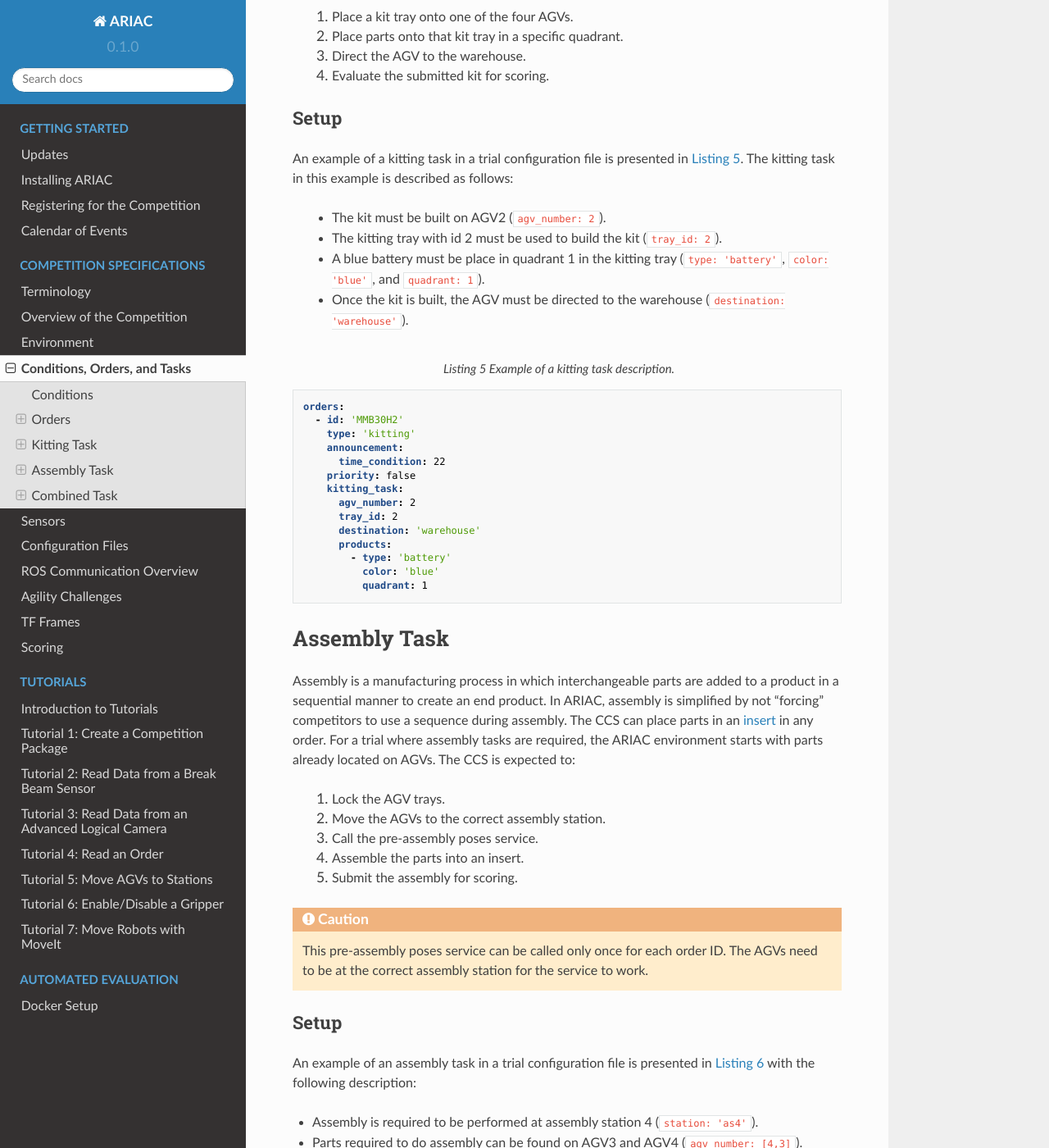
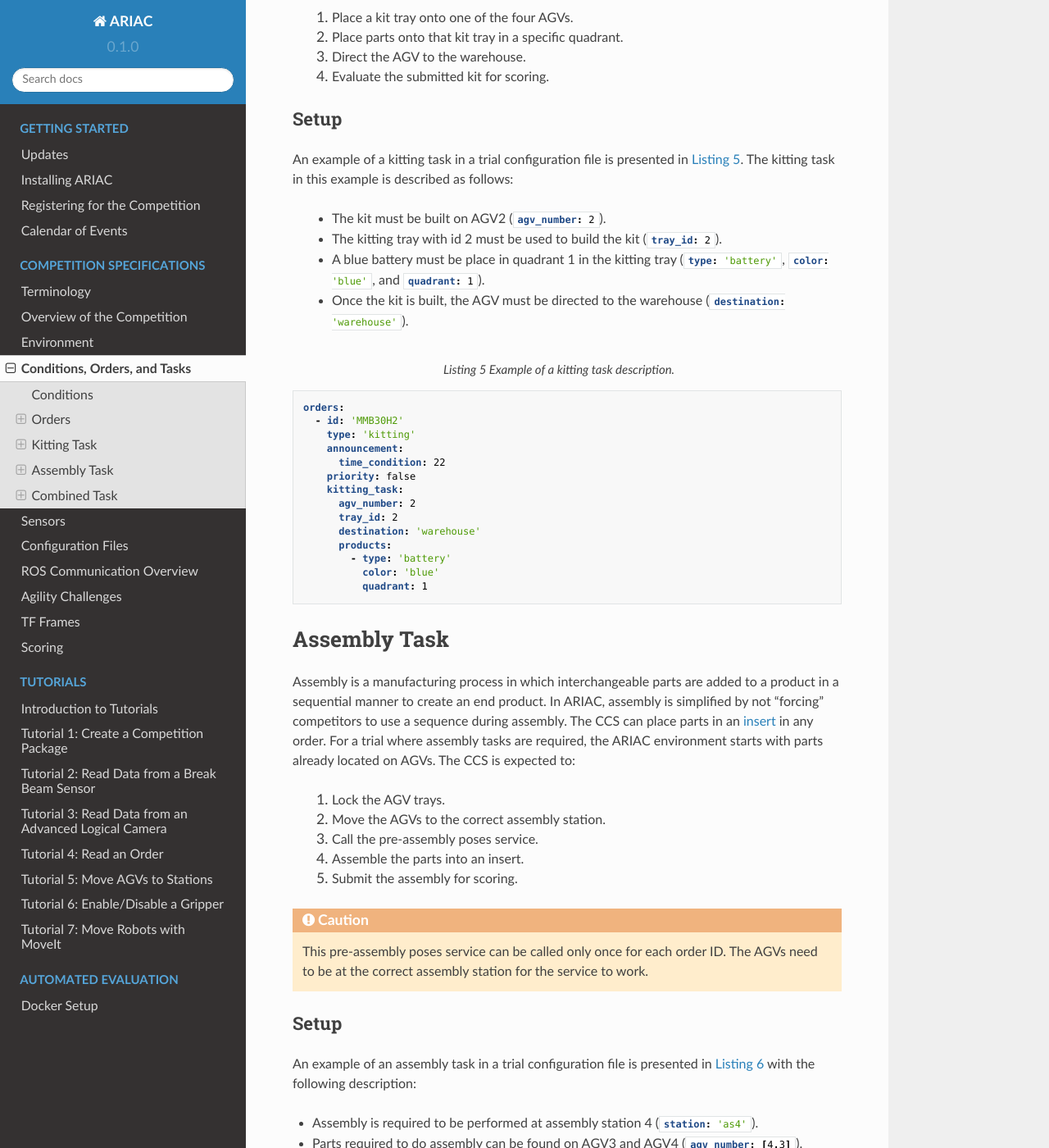
Before and after one commit to usnistgov/ARIAC, a Sphinx documentation site: the page built from docs/competition/orders.rst, in a window 1280 px wide and 1400 px high, scrolled down 2592 px. Shown: the whole window at 82% size. Built offline with Sphinx 7.4.7 and the Read the Docs theme 2.0.0, drawn with Linux system fonts in a browser that asks for light colours; some of the changed lines change nothing that is shown.

Commit message:
documentation on orders

```diff
--- a/docs/competition/orders.rst
+++ b/docs/competition/orders.rst
@@ -42,7 +42,7 @@
           color: 'red'
 
   * **Submission condition**: When this condition is used, an order or a challenge is announced as soon as another order is submitted.
-    :numref:`submission-condition` shows an example of a submission condition which announces an order or a challenge when the order ``'MMB30H56'`` is submitted.
+    :numref:`submission-condition` shows an example of a submission condition which announces an order or a challenge when the order :yaml:`'MMB30H56'` is submitted.
 
 
     .. code-block:: yaml
@@ -61,14 +61,14 @@
 An order is an intruction containing information on a task (:ref:`KITTING_TASK`, :ref:`ASSEMBLY_TASK`, or :ref:`COMBINED_TASK`).
 Each task consists of at least one part of a specific color and type. Orders are published on the topic :red:`/ariac/orders`. An order has the following specifications:
 
-  * ``id`` (string): Each order in a trial has a unique id. If the trial is generated by the ARIAC GUI, the ids will be auto-generated. For competitors who write trial configuration files by hand, a unique id must be provided for each order in the trial file.
-  * ``type`` (string): Each order has a unique type which can take one of the following three values:
+  * :yaml:`id` (string): Each order in a trial has a unique id. If the trial is generated by the ARIAC GUI, the ids will be auto-generated. For competitors who write trial configuration files by hand, a unique id must be provided for each order in the trial file.
+  * :yaml:`type` (string): Each order has a unique type which can take one of the following three values:
 
-    * ``'kitting'``: Only kitting is to be performed.
-    * ``'assembly'``: Only assembly is to be performed.
-    * ``'combined'``: Both kitting and assembly are to be performed.
-  * ``priority`` (boolean): Each order has a priority. When set to `false` the order is a regular order and when set to `true`, the order is of high priority.
-  * ``announcement``: One of the 3 :ref:`CONDITIONS`.
+    * :yaml:`'kitting'`: Only kitting is to be performed.
+    * :yaml:`'assembly'`: Only assembly is to be performed.
+    * :yaml:`'combined'`: Both kitting and assembly are to be performed.
+  * :yaml:`priority` (boolean): Each order has a priority. When set to :yaml:`false` the order is a regular order and when set to :yaml:`true`, the order is of high priority.
+  * :yaml:`announcement`: One of the 3 :ref:`CONDITIONS`.
   * Manufacturing task: Only one of the manufacturing tasks below must be provided:
 
     * :ref:`KITTING_TASK`: Only kitting is to be performed.
@@ -115,7 +115,7 @@
 Kitting Task
 ------------
 
-Kitting is the process which groups separate but related parts as one unit. For a kitting task, the :term:`CCS<Competitor Control System (CCS)>` is expected to:
+Kitting is the process which groups separate but related parts as one unit. For a kitting task, the :abbr:`CCS (Competitor Control System)` is expected to:
 
   1. Place a kit tray onto one of the four AGVs.
   2. Place parts onto that kit tray in a specific quadrant.
@@ -127,10 +127,10 @@
 
 An example of a kitting task in a trial configuration file is presented in :numref:`kitting-task-yaml`. The kitting task in this example is described as follows:
 
-  - The kit must be built on AGV2 (``agv_number: 2``).
-  - The kitting tray with id 2 must be used to build the kit (``tray_id: 2``).
-  - A blue battery must be place in quadrant 1 in the kitting tray (``type: 'battery'``, ``color: 'blue'``, and ``quadrant: 1``).
-  - Once the kit is built, the AGV must be directed to the warehouse  (``destination: 'warehouse'``).
+  - The kit must be built on AGV2 (:yaml:`agv_number: 2`).
+  - The kitting tray with id 2 must be used to build the kit (:yaml:`tray_id: 2`).
+  - A blue battery must be place in quadrant 1 in the kitting tray (:yaml:`type: 'battery'`, :yaml:`color: 'blue'`, and :yaml:`quadrant: 1`).
+  - Once the kit is built, the AGV must be directed to the warehouse  (:yaml:`destination: 'warehouse'`).
 
 
 .. code-block:: yaml
@@ -164,11 +164,11 @@
 For a trial where assembly tasks are required, the ARIAC environment starts with parts already located on AGVs.
 The CCS is expected to:
 
-  1. Lock the AGV trays.
-  2. Move the AGVs to the correct assembly station.
-  3. Call the pre-assembly poses service.
-  4. Assemble the parts into an insert.
-  5. Submit the assembly for scoring.
+  #. Lock the AGV trays.
+  #. Move the AGVs to the correct assembly station.
+  #. Call the pre-assembly poses service.
+  #. Assemble the parts into an insert.
+  #. Submit the assembly for scoring.
 
 .. caution::
   This pre-assembly poses service can be called only once for each order ID. The AGVs need to be at the correct assembly station for the service to work.
@@ -178,14 +178,14 @@
 
 An example of an assembly task in a trial configuration file is presented in :numref:`assembly-task-yaml` with the following description:
 
-- Assembly is required to be performed at assembly station 4 (``station: 'as4'``).
-- Parts required to do assembly can be found on AGV3 and AGV4 (``agv_number: [4,3]``).
-- Each part needed for the assembly is specified under the ``products`` field.
+- Assembly is required to be performed at assembly station 4 (:yaml:`station: 'as4'`).
+- Parts required to do assembly can be found on AGV3 and AGV4 (:yaml:`agv_number: [4,3]`).
+- Each part needed for the assembly is specified under the :yaml:`products` field.
 
-    - ``type``: The type of the part.
-    - ``color``: The color of the part.
-    - ``assembled_pose``: The pose of the part in the insert frame (*Note*: These are bogus numbers).
-    - ``assembly_direction``: The direction in which the part should be inserted into the insert frame (*Note*: These are bogus numbers).
+    - :yaml:`type`: The type of the part.
+    - :yaml:`color`: The color of the part.
+    - :yaml:`assembled_pose`: The pose of the part in the insert frame (*Note*: These are bogus numbers).
+    - :yaml:`assembly_direction`: The direction in which the part should be inserted into the insert frame (*Note*: These are bogus numbers).
 
 .. code-block:: yaml
   :caption: Example of an assembly task description.
@@ -240,14 +240,14 @@
   The kitting task information is left to the competitors to figure out based on the assembly task information.
   The CCS can place part sanywhere on AGVs and then move those AGVs to the station where assembly is to be performed.
   Once the assembly is complete, the CCS can submit the assembly via a ROS service call (see :numref:`communications-topics`).
-  The :term:`AM<ARIAC Manager (AM)>` will then evaluate the submitted assembly for scoring (kitting task is not scored).
+  The :abbr:`AM (ARIAC Manager)` will then evaluate the submitted assembly for scoring (kitting task is not scored).
 
 
 Setup
 ^^^^^
 
 An example of a combined task in a trial configuration file is presented in :numref:`combined-task-yaml`.
-This example is similar to the assembly task from :numref:`assembly-task-yaml`, except for the field ``agv_number`` which is not used.
+This example is similar to the assembly task from :numref:`assembly-task-yaml`, except for the field :yaml:`agv_number` which is not used.
 
 .. code-block:: yaml
   :caption: Example of a combined task description.
```
